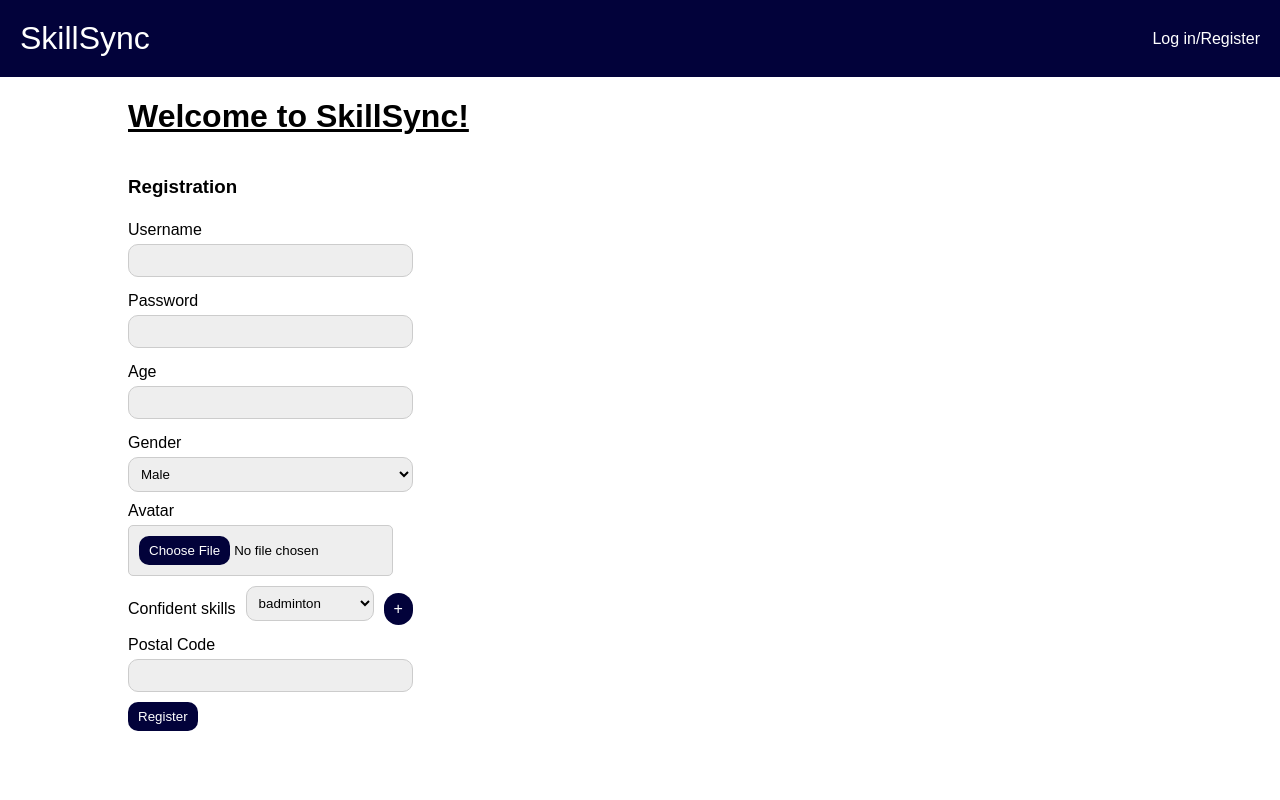
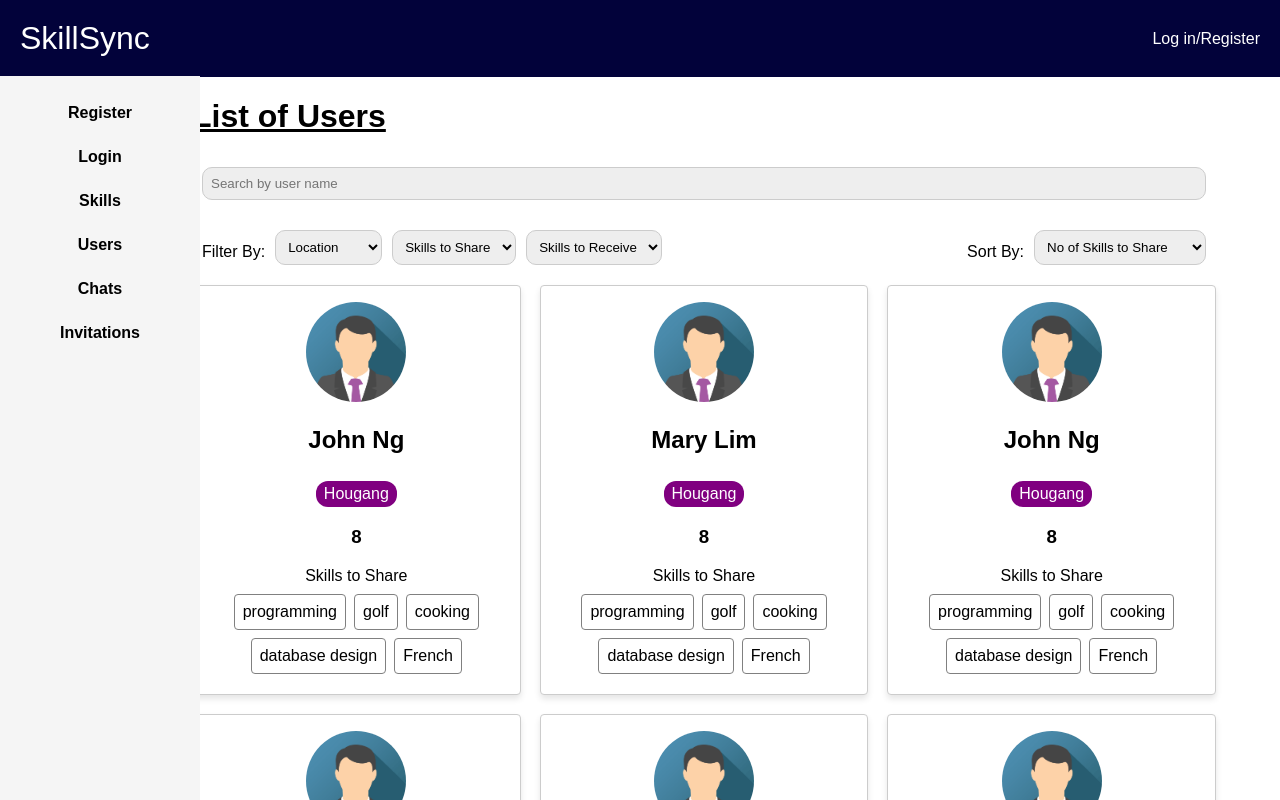
Before and after one commit to wdhzw/Skillsync, a React (Create React App) app in the folder skillsync/: page /UserList in a window 1280 px wide. Shown: the top 800 px of the page. Built offline with nearby package versions, Linux system fonts and the light colour scheme.

Commit message:
Updated User List and User Item, Added Incomplete Routing and Side Nav Bar

```diff
--- a/skillsync/src/App.js
+++ b/skillsync/src/App.js
@@ -4,13 +4,32 @@ import './App.css';
 import Navbar from './Navbar';
 import Login from './pages/Login';
 import Register from './pages/Register';
-import { BrowserRouter, Route, Switch } from 'react-router-dom';
+import UserList from './pages/UserList';
+import SideNav from './SideNav';
+
+import {
+  BrowserRouter as Router,
+  Routes,
+  Route,
+  Link
+} from 'react-router-dom';
+
 
 function App() {
   return (
     <>
-      <Navbar/>
-      <Register/>
+      <Router>
+      <Navbar />
+        <Routes>
+          <Route path="/" element={<Login />} />
+          <Route path="/UserList" element={<UserList />} />
+          <Route path="/Register" element={<Register />} />
+          <Route path="/Login" element={<Login />} />
+
+        </Routes>
+        <SideNav />
+      </Router>
+
     </>
     // <div className="App">
     //   <header className="App-header">
--- /dev/null
+++ b/skillsync/src/SideNav.css
@@ -0,0 +1,27 @@
+.side-navbar {
+    background-color:#F5F5F5;
+    height: 100vh;
+    width: 200px;
+    position: fixed;
+    top: 76px;
+    left: 0;
+    display: flex;
+    flex-direction: column;
+    align-items: center;
+    justify-content: start;
+    padding-top: 20px;
+  }
+
+  .nav-link {
+    text-decoration: none;
+    color: black;
+    font-weight:600;
+    padding: 8px;
+    text-align: center;
+    width: 100%;
+    margin-bottom: 10px;
+  }
+
+  .nav-link:hover {
+    background-color: darkgrey;
+  }
--- /dev/null
+++ b/skillsync/src/SideNav.js
@@ -0,0 +1,18 @@
+import React from "react";
+import { Link } from "react-router-dom";
+import './SideNav.css';
+
+const SideNav = () => {
+    return (
+        <div className="side-navbar">
+        <Link to="/Register" className="nav-link">Register</Link>
+        <Link to="/Login" className="nav-link">Login</Link>
+        <Link to="/Skills" className="nav-link">Skills</Link>
+        <Link to="/UserList" className="nav-link">Users</Link>
+        <Link to="/Chats" className="nav-link">Chats</Link>
+        <Link to="/Invitations" className="nav-link">Invitations</Link>
+      </div>
+    )
+}
+
+export default SideNav
--- a/skillsync/src/components/UserItem.js
+++ b/skillsync/src/components/UserItem.js
@@ -8,7 +8,7 @@ function UserItem({ user }) {
         <h2>{user.name}</h2>
         <div className="location-bubble">{user.location}</div>
         <p><h3>{user.noofskills}</h3></p>
-        <p>{user.noofskills} Skills to Share</p>
+        <p>Skills to Share</p>
         <div>
           {user.skills.map((skill) => (
             <div className="skill-box">
--- a/skillsync/src/pages/UserList.css
+++ b/skillsync/src/pages/UserList.css
@@ -1,3 +1,11 @@
+.userlist-wrapper {
+  display: flex;
+  flex-direction: column;
+  margin-left: 15%;
+  margin-right: 5%;
+
+}
+
 .user-grid {
     display: grid;
     grid-template-columns: repeat(3, 1fr);
@@ -13,3 +21,33 @@
     background-color: white;
     box-shadow: 0px 4px 6px rgba(0, 0, 0, 0.1);
 }
+
+.sortnfilter {
+  display: flex;
+  justify-content: space-between;
+  padding: 10px;
+}
+
+.filters, .sort {
+  display: flex;
+  align-items: center;
+}
+
+.filters select,
+.sort select {
+  width: auto;
+  margin-left: 10px;
+}
+
+.filters label, .sort label {
+  margin-right: 10px;
+}
+
+
+.search{
+  text-align: right;
+  display: flex;
+  justify-content: space-between;
+  padding: 10px;
+
+}
--- a/skillsync/src/pages/UserList.js
+++ b/skillsync/src/pages/UserList.js
@@ -1,24 +1,59 @@
 import React from 'react';
 import UserItem from '../components/UserItem.js';
 import '../pages/UserList.css';
+import SideNav from '../SideNav.js';
 
 
 export default function UserList() {
     const users = [
-    {id: 1, name: 'John Ng', location:'Hougang',noofskills:8,picture:'./images/avatar.jpg',skills:['programming','golf','cooking','database design','French']},
-    {id: 2, name: 'Mary Lim', location:'Hougang',noofskills:8,picture:'./images/avatar.jpg',skills:['programming','golf','cooking','database design','French']},
-    {id: 3, name: 'John Ng', location:'Hougang',noofskills:8,picture:'./images/avatar.jpg',skills:['programming','golf','cooking','database design','French']},
-    {id: 4, name: 'Mary Lim', location:'Hougang',noofskills:8,picture:'./images/avatar.jpg',skills:['programming','golf','cooking','database design','French']},
-    {id: 5, name: 'John Ng', location:'Hougang',noofskills:8,picture:'./images/avatar.jpg',skills:['programming','golf','cooking','database design','French']},
-    {id: 6, name: 'Mary Lim', location:'Hougang',noofskills:8,picture:'./images/avatar.jpg',skills:['programming','golf','cooking','database design','French']},
-    {id: 7, name: 'John Ng', location:'Hougang',noofskills:8,picture:'./images/avatar.jpg',skills:['programming','golf','cooking','database design','French']},
-    {id: 8, name: 'Mary Lim', location:'Hougang',noofskills:8,picture:'./images/avatar.jpg',skills:['programming','golf','cooking','database design','French']},
-    {id: 9, name: 'John Ng', location:'Hougang',noofskills:8,picture:'./images/avatar.jpg',skills:['programming','golf','cooking','database design','French']},
+    {id: 1, name: 'John Ng', location:'Hougang',noofskills:8,picture:'/images/avatar.png',skills:['programming','golf','cooking','database design','French']},
+    {id: 2, name: 'Mary Lim', location:'Hougang',noofskills:8,picture:'/images/avatar.png',skills:['programming','golf','cooking','database design','French']},
+    {id: 3, name: 'John Ng', location:'Hougang',noofskills:8,picture:'/images/avatar.png',skills:['programming','golf','cooking','database design','French']},
+    {id: 4, name: 'Mary Lim', location:'Hougang',noofskills:8,picture:'/images/avatar.png',skills:['programming','golf','cooking','database design','French']},
+    {id: 5, name: 'John Ng', location:'Hougang',noofskills:8,picture:'/images/avatar.png',skills:['programming','golf','cooking','database design','French']},
+    {id: 6, name: 'Mary Lim', location:'Hougang',noofskills:8,picture:'/images/avatar.png',skills:['programming','golf','cooking','database design','French']},
+    {id: 7, name: 'John Ng', location:'Hougang',noofskills:8,picture:'/images/avatar.png',skills:['programming','golf','cooking','database design','French']},
+    {id: 8, name: 'Mary Lim', location:'Hougang',noofskills:8,picture:'/images/avatar.png',skills:['programming','golf','cooking','database design','French']},
+    {id: 9, name: 'John Ng', location:'Hougang',noofskills:8,picture:'/images/avatar.png',skills:['programming','golf','cooking','database design','French']},
 ];
 
       return (
-        <div>
+
+        <div className="userlist-wrapper">
+        <SideNav/>
+
           <h1>List of Users</h1>
+          <div className="search">
+            <input type="text" placeholder="Search by user name"/>
+          </div>
+          <div className="sortnfilter">
+            <div className="filters">
+              Filter By:
+              <select>
+                <option value="">Location</option>
+                <option value="Hougang">Hougang</option>
+                <option value="AngMoKio">Ang Mo Kio</option>
+              </select>
+              <select>
+                <option value="">Skills to Share</option>
+                <option value="Programming">Programming</option>
+                <option value="Golf">Golf</option>
+              </select>
+              <select>
+                <option value="">Skills to Receive</option>
+                <option value="Programming">Programming</option>
+                <option value="Golf">Golf</option>
+              </select>
+            </div>
+            <div className="sort">
+              Sort By:
+              <select>
+                <option value="SkillstoShare">No of Skills to Share</option>
+                <option value="SkillstoReceive">No of Skills to Receive</option>
+              </select>
+            </div>
+          </div>
+
           <div className="user-grid">
             {
               users.map(function(user) {
@@ -30,6 +65,7 @@ export default function UserList() {
               })
             }
           </div>
+
         </div>
       );
 
```
Also changed, not shown: skillsync/public/images/avatar.png (added).
